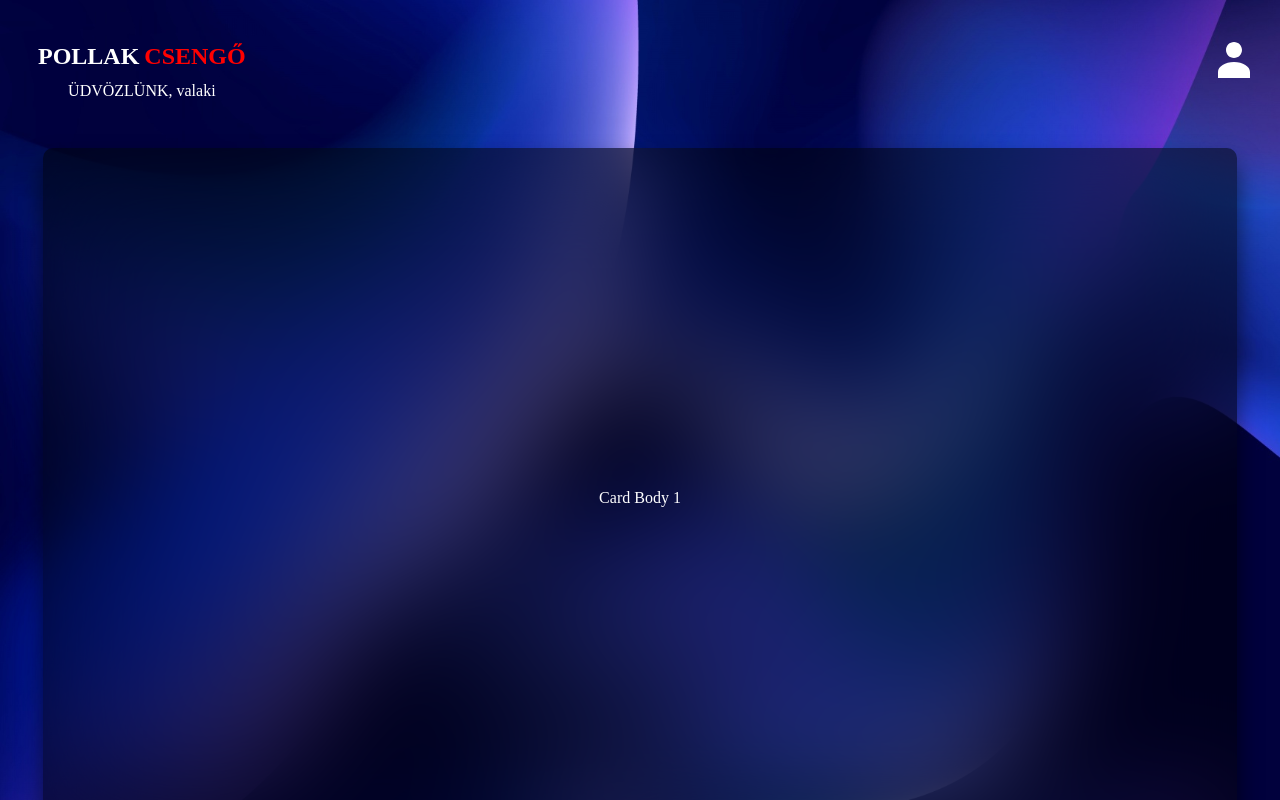
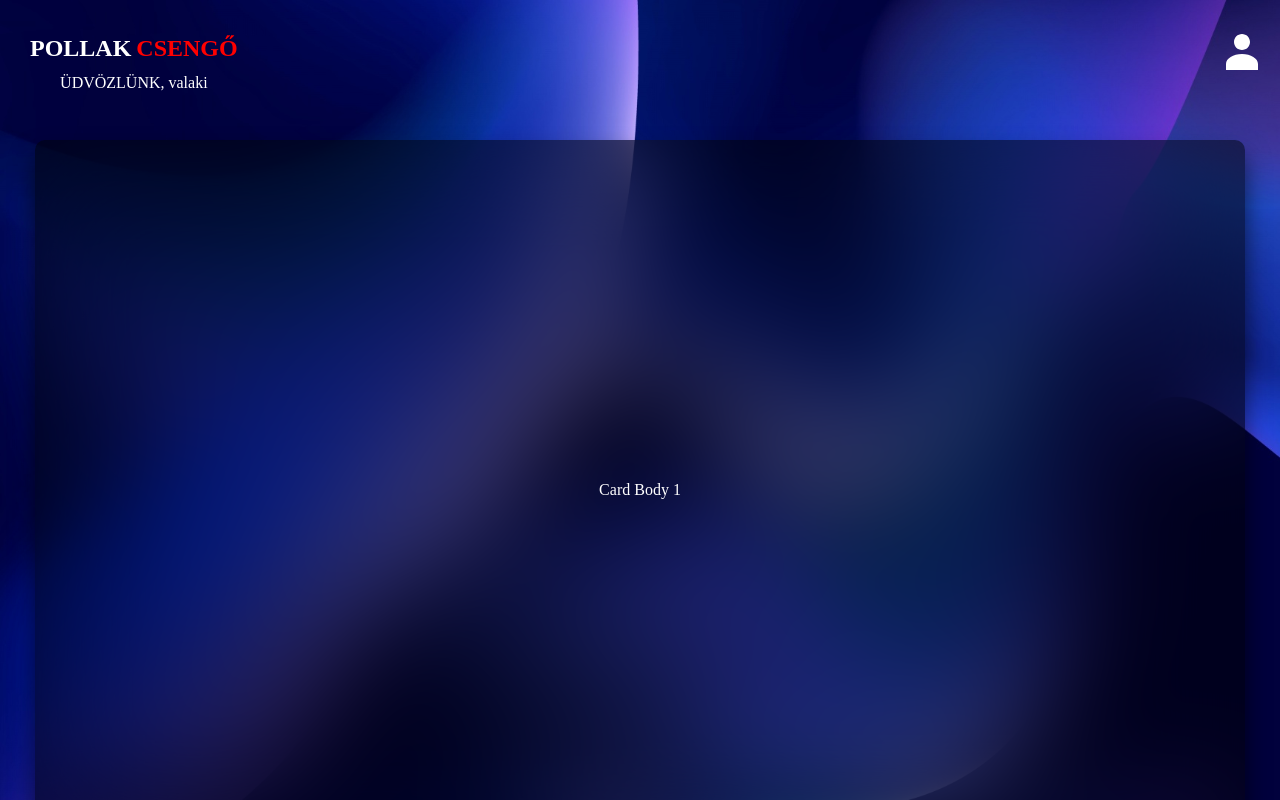
Before and after one commit to OHOKs/csengo-client-plans, a Vue app: page / in a window 1280 px wide. Shown: the top 800 px of the page. Built offline with nearby package versions, Linux system fonts and the light colour scheme; a web font is replaced by a local one; what vue-cookies would draw is missing.

Commit message:
added admin base

```diff
--- a/src/pages/landing/Home.vue
+++ b/src/pages/landing/Home.vue
@@ -156,7 +156,12 @@ export default {
 
 @media (max-width: 350px) {
   .header {
-    right: 20px;
+    right: 30px;
+  }
+
+  .user-icon {
+    width: 25px;
+    height: 25px;
   }
 
   .card-body {
--- a/src/router/router.js
+++ b/src/router/router.js
@@ -3,6 +3,7 @@ import { createRouter, createWebHistory } from 'vue-router'
 import Home from '../pages/landing/Home.vue'
 import Login from '../pages/auth/Login.vue'
 import Register from '../pages/auth/Register.vue'
+import Admin from '../pages/landing/Admin.vue'
 
 
 
@@ -10,6 +11,7 @@ const routes = [
   { path: '/', name: 'Home', component: Home },
   { path: '/login', name: 'Login', component: Login },
   { path: '/register', name: 'Register', component: Register },
+  { path: '/admin', name: 'Admin', component: Admin },
 ]
 
 const router = createRouter({
--- a/src/style.css
+++ b/src/style.css
@@ -3,7 +3,6 @@
 @tailwind utilities;
 
 :root {
-  font-family: Inter, system-ui, Avenir, Helvetica, Arial, sans-serif;
   line-height: 1.5;
   font-weight: 400;
 
@@ -12,7 +11,6 @@
 
   margin: 0;
   padding: 0;
-  font-family: sans-serif;
   background: url('./assets/asd2.jpg') no-repeat center center fixed;
   background-size: cover;
 
@@ -20,4 +18,15 @@
   text-rendering: optimizeLegibility;
   -webkit-font-smoothing: antialiased;
   -moz-osx-font-smoothing: grayscale;
+
+  * {
+    margin: 0;
+    padding: 0;
+    box-sizing: border-box;
+  }
+
+  html, body {
+    height: 100%;
+    width: 100%;
+  }
 }
```
